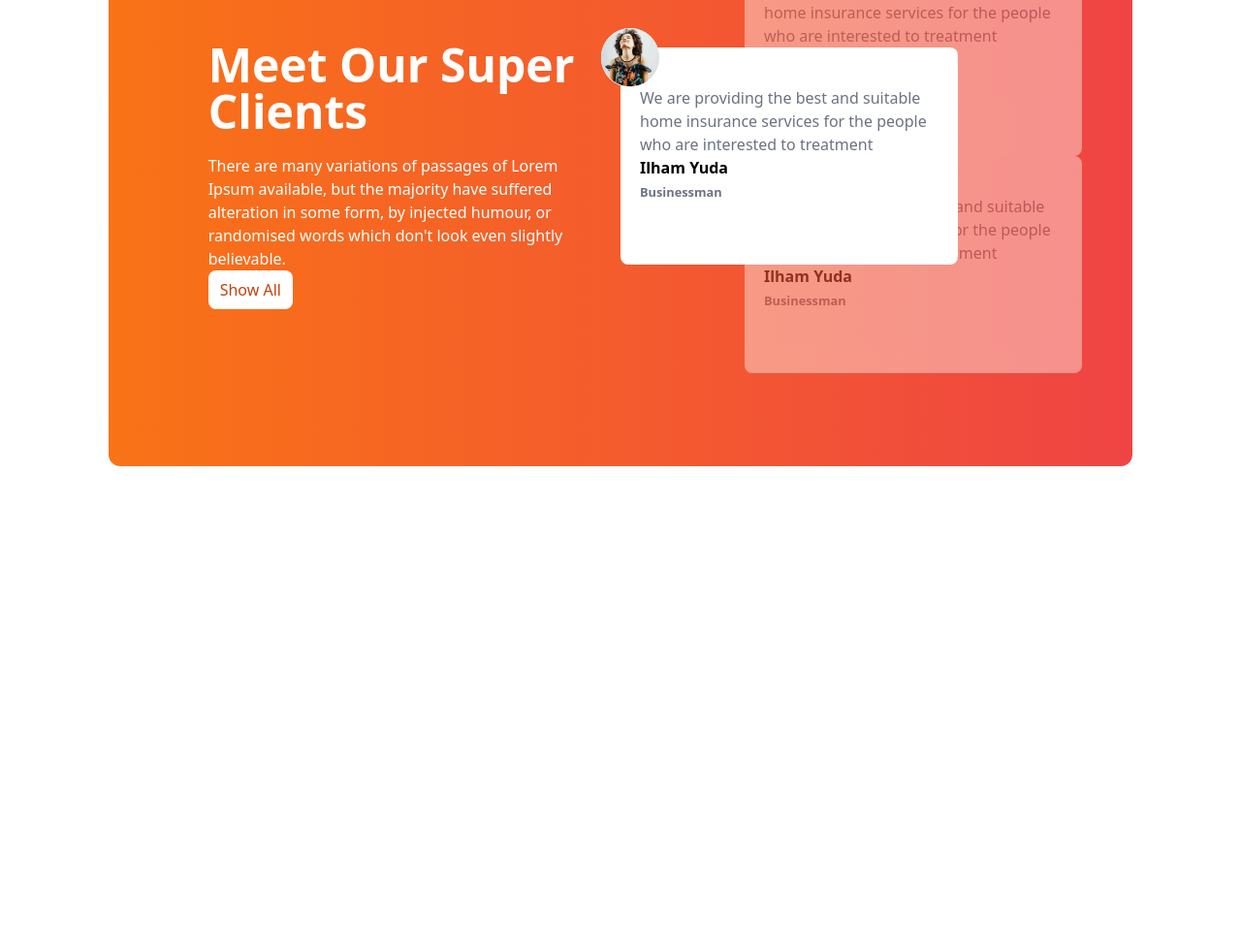
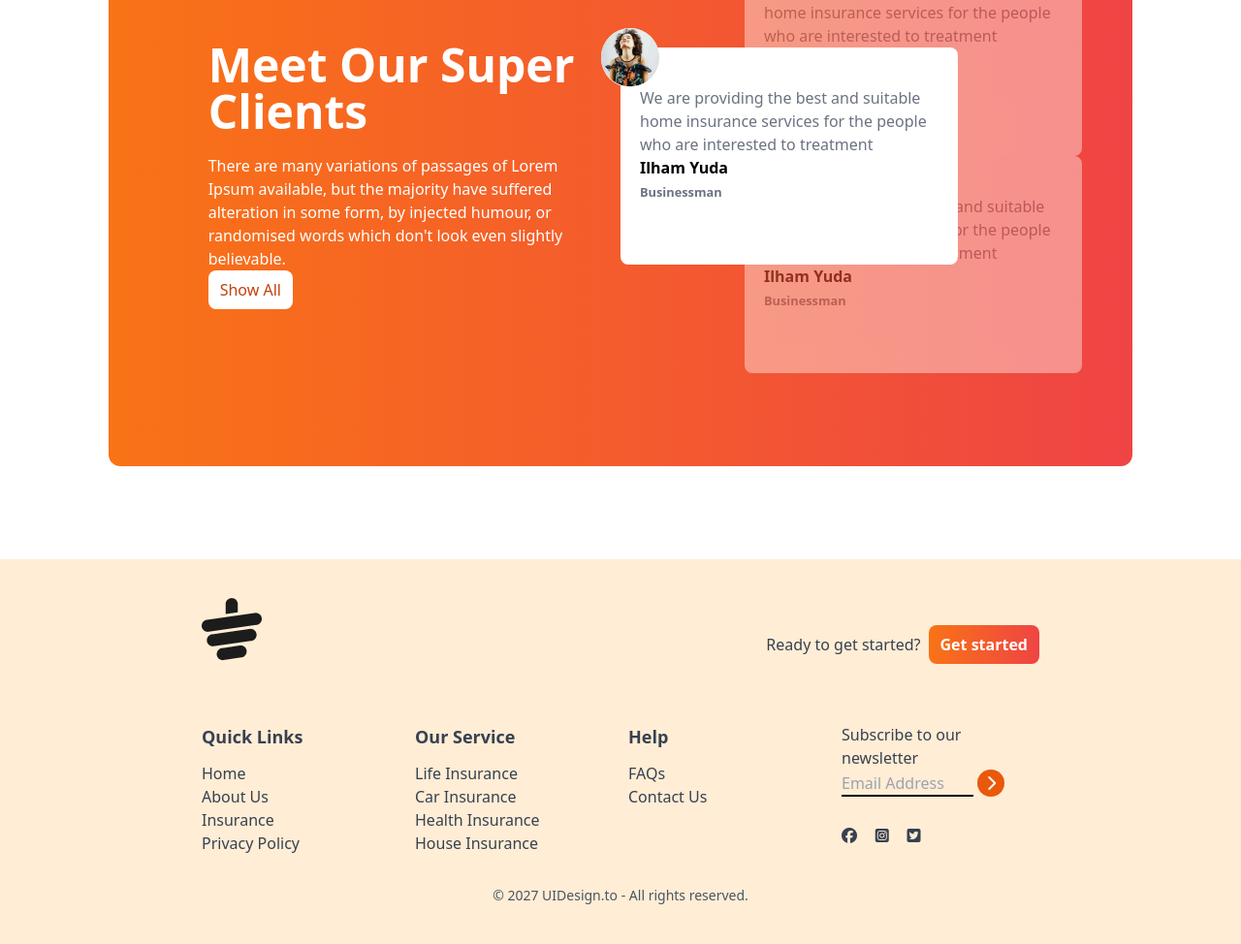
Before and after one commit to Gyanadewan/TailawindCSS_Test, a plain HTML site: page index.html in a window 1280 px wide. Shown: the part 1931-2905 px from the top of the page at 97% size. Before the commit the page ends 2508 px from the top, so only its background shows below. Drawn offline with nearby package versions, Linux system fonts and the light colour scheme.

Commit message:
footer section done

```diff
--- a/index.html
+++ b/index.html
@@ -196,6 +196,80 @@
                    </div>
                   </div>
               </section>
+              <!-- News section -->
+               <section></section>
         </main>
+            <!-- footer section-->
+             <footer class="bg-orange-100  text-gray-700
+             py-10 px-4 md:px-16">
+              <div class="w-9/12  mx-auto" >
+                <!-- Logo -->
+                 <div class="mb-8 flex justify-between">
+                  <img class="mb-8" src="images/cup.png" alt="">
+                  <div class="flex items-center gap-2">
+                    <h4>Ready to get started?</h4>
+                    <button class="bg-gradient-to-r from-orange-500
+                    to-red-500 px-3 py-2  rounded-lg text-white font-bold">Get started</button>
+
+                  </div>
+                 </div>
+                 <!--Links-->
+                 <div class="grid grid-cols-1 md:grid-cols-2
+                 lg:grid-cols-4 gap-4">
+                 <!--first column-->
+                 <div>
+                  <h3 class="font-semibold text-lg mb-3">Quick Links</h3>
+                  <ul>
+                    <li><a class="hover:text-orange-600" href="">Home</a></li>
+                    <li><a class="hover:text-orange-600" href="">About Us</a></li>
+                     <li><a class="hover:text-orange-600" href="">Insurance</a></li>
+                     <li><a class="hover:text-orange-600" href="">Privacy Policy</a></li>
+                  </ul>
+                 </div>
+                 <!--Second column-->
+                 <div>
+                  <h3 class="font-semibold text-lg mb-3">Our Service</h3>
+                  <ul>
+                    <li><a class="hover:text-orange-600" href="">Life Insurance</a></li>
+                    <li><a class="hover:text-orange-600" href="">Car Insurance</a></li>
+                    <li><a class="hover:text-orange-600" href="">Health Insurance</a></li>
+                     <li><a class="hover:text-orange-600" href="">House Insurance</a></li>
+                  </ul>
+                 </div>
+                 <!--Third column-->
+                 <div>
+                  <h3 class="font-semibold text-lg mb-3">Help</h3>
+                  <ul>
+                    <li><a class="hover:text-orange-600" href="">FAQs</a></li>
+                    <li><a class="hover:text-orange-600" href="">Contact Us</a></li>
+                  </ul>
+                 </div>
+                 <!--Fourth column-->
+                  <div>
+                    <h3>Subscribe to our newsletter</h3>
+                    <div class="flex flex-col space-y-2">
+                      <div>
+                        <input placeholder="Email Address" type="text"
+                         class="bg-transparent border-b-2 border-black w-4/6"
+                         />
+                         <i class="fa-solid fa-chevron-right
+                         w-7 h-7 bg-orange-600 inline-flex
+                         rounded-full text-white justify-center items-center">
+                        </i>
+                        <div class="flex justify-between w-2/5
+                        mb-2 mt-8">
+                        <i class="fa-brands fa-facebook"></i>
+                        <i class="fa-brands fa-square-instagram"></i>
+                        <i class="fa-brands fa-square-twitter"></i>
+                      </div>
+                      </div>
+                    </div>
+                  </div>
+                </div>
+              </div>
+              <div class="text-center pt-4 mt-4 ">
+                <p class="text-sm text-gray-600">© 2027 UIDesign.to - All rights reserved.</p>
+              </div>
+             </footer>
 </body>
 </html>
```
